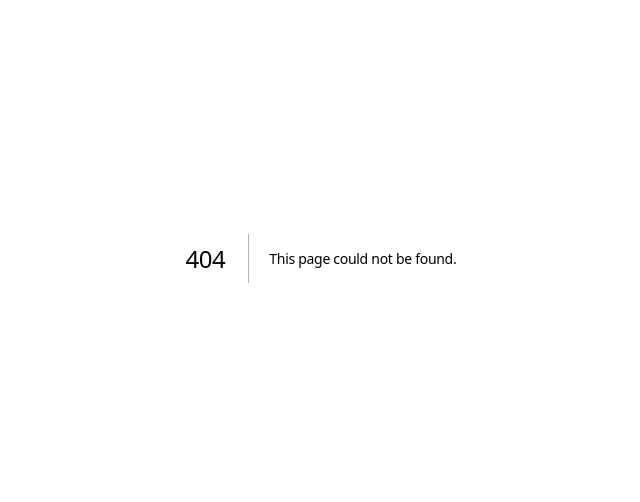
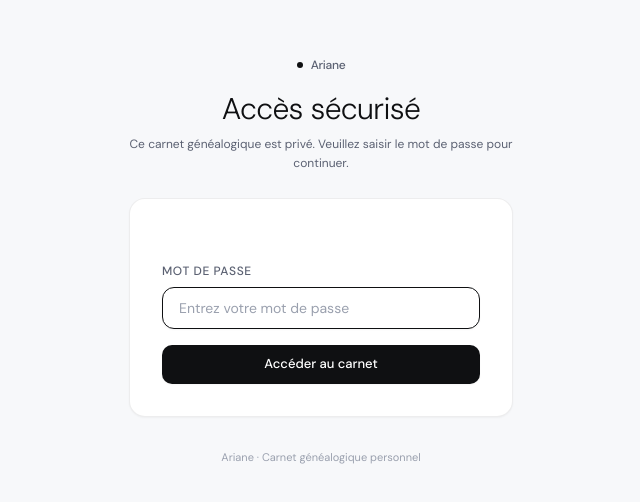
Before and after one commit to kilyanTual23/ariane-dashboard, a Next.js app: page /login in a window 1280 px wide. Before the commit this address had no page. Shown: the part 142-644 px from the top of the page, without its empty margins (319-959 px from the left). Built offline with nearby package versions, Linux system fonts and the light colour scheme.

Commit message:
feat(security): protection par mot de passe avec page de connexion et proxy d'authentification

```diff
--- /dev/null
+++ b/src/app/login/LoginForm.tsx
@@ -0,0 +1,67 @@
+"use client";
+
+import { useActionState } from "react";
+import { loginAction } from "./actions";
+import { buttonClass } from "@/components/ui";
+
+interface LoginFormProps {
+  initialError?: string;
+  from?: string;
+}
+
+export function LoginForm({ initialError, from }: LoginFormProps) {
+  const [state, formAction, isPending] = useActionState(loginAction, {
+    error: initialError,
+  });
+
+  return (
+    <form action={formAction} className="mt-8 space-y-4">
+      <input type="hidden" name="from" value={from ?? "/"} />
+
+      {state?.error && (
+        <div className="rounded-xl border border-danger/20 bg-danger-soft p-3.5 text-xs text-danger">
+          <p className="font-medium">{state.error}</p>
+        </div>
+      )}
+
+      <div>
+        <label
+          htmlFor="password"
+          className="block text-xs font-medium uppercase tracking-wider text-fg-muted"
+        >
+          Mot de passe
+        </label>
+        <div className="mt-2">
+          <input
+            id="password"
+            name="password"
+            type="password"
+            required
+            autoFocus
+            autoComplete="current-password"
+            placeholder="Entrez votre mot de passe"
+            className="w-full rounded-xl border border-border bg-surface px-4 py-2.5 text-sm text-fg shadow-soft outline-none transition-colors placeholder:text-fg-subtle focus:border-fg"
+          />
+        </div>
+      </div>
+
+      <button
+        type="submit"
+        disabled={isPending}
+        className={buttonClass(
+          "primary",
+          "w-full py-2.5 text-sm font-medium shadow-md transition-all active:scale-[0.99]",
+        )}
+      >
+        {isPending ? (
+          <span className="inline-flex items-center gap-2">
+            <span className="size-3.5 animate-spin rounded-full border-2 border-white/20 border-t-white" />
+            Vérification...
+          </span>
+        ) : (
+          "Accéder au carnet"
+        )}
+      </button>
+    </form>
+  );
+}
--- /dev/null
+++ b/src/app/login/actions.ts
@@ -0,0 +1,43 @@
+"use server";
+
+import { cookies } from "next/headers";
+import { redirect } from "next/navigation";
+import { AUTH_COOKIE_NAME, AUTH_COOKIE_MAX_AGE, hashToken } from "@/lib/auth";
+
+export async function loginAction(
+  _prevState: { error?: string } | null,
+  formData: FormData,
+): Promise<{ error?: string }> {
+  const password = (formData.get("password") as string | null)?.trim() ?? "";
+  const expectedPassword = process.env.ARIANE_PASSWORD;
+
+  if (!expectedPassword) {
+    return {
+      error: "ARIANE_PASSWORD n'est pas encore défini dans le fichier .env.local du serveur.",
+    };
+  }
+
+  if (!password || password !== expectedPassword) {
+    return { error: "Mot de passe incorrect." };
+  }
+
+  const token = await hashToken(expectedPassword);
+  const cookieStore = await cookies();
+  cookieStore.set(AUTH_COOKIE_NAME, token, {
+    httpOnly: true,
+    secure: process.env.NODE_ENV === "production",
+    sameSite: "lax",
+    path: "/",
+    maxAge: AUTH_COOKIE_MAX_AGE,
+  });
+
+  const rawFrom = (formData.get("from") as string | null) ?? "";
+  const from = rawFrom.startsWith("/") && !rawFrom.startsWith("//") ? rawFrom : "/";
+  redirect(from);
+}
+
+export async function logoutAction() {
+  const cookieStore = await cookies();
+  cookieStore.delete(AUTH_COOKIE_NAME);
+  redirect("/login");
+}
--- /dev/null
+++ b/src/app/login/page.tsx
@@ -0,0 +1,52 @@
+import type { Metadata } from "next";
+import { LoginForm } from "./LoginForm";
+
+export const dynamic = "force-dynamic";
+
+export const metadata: Metadata = {
+  title: "Connexion",
+};
+
+interface LoginPageProps {
+  searchParams: Promise<{
+    error?: string;
+    from?: string;
+  }>;
+}
+
+export default async function LoginPage({ searchParams }: LoginPageProps) {
+  const { error, from } = await searchParams;
+
+  let initialError: string | undefined;
+  if (error === "not_configured") {
+    initialError =
+      "La variable ARIANE_PASSWORD n'est pas encore configurée dans le fichier .env.local de votre serveur.";
+  }
+
+  return (
+    <main className="flex min-h-screen flex-col items-center justify-center px-4 py-12">
+      <div className="w-full max-w-sm">
+        <div className="text-center">
+          <span className="inline-flex items-center gap-2 text-xs font-medium tracking-tight text-fg-muted">
+            <span className="size-1.5 rounded-full bg-fg" />
+            Ariane
+          </span>
+          <h1 className="mt-4 text-2xl font-light tracking-tight text-fg sm:text-3xl">
+            Accès sécurisé
+          </h1>
+          <p className="mt-2 text-xs leading-relaxed text-fg-muted">
+            Ce carnet généalogique est privé. Veuillez saisir le mot de passe pour continuer.
+          </p>
+        </div>
+
+        <div className="mt-6 rounded-2xl border border-border bg-surface p-6 shadow-soft sm:p-8">
+          <LoginForm initialError={initialError} from={from} />
+        </div>
+
+        <p className="mt-8 text-center text-[11px] text-fg-subtle">
+          Ariane · Carnet généalogique personnel
+        </p>
+      </div>
+    </main>
+  );
+}
--- a/src/app/p/[slug]/reglages/page.tsx
+++ b/src/app/p/[slug]/reglages/page.tsx
@@ -11,6 +11,7 @@ import {
 import { PersonSelect, type PickerPerson } from "@/components/PersonSelect";
 import { buttonClass, Card } from "@/components/ui";
 import { getProfileBySlug, listPersons, listResources } from "@/lib/queries";
+import { logoutAction } from "@/app/login/actions";
 
 export const dynamic = "force-dynamic";
 
@@ -135,6 +136,19 @@ export default async function SettingsPage({ params }: PageProps<"/p/[slug]/regl
         </a>
       </Card>
 
+      <Card title="Sécurité">
+        <div className="flex items-center justify-between gap-3">
+          <p className="text-sm text-fg-muted">
+            L&apos;accès à Ariane est protégé par mot de passe.
+          </p>
+          <form action={logoutAction}>
+            <button type="submit" className={buttonClass("ghost")}>
+              Se déconnecter
+            </button>
+          </form>
+        </div>
+      </Card>
+
       <Card title="Zone sensible">
         <form action={deleteProfileAction} className="flex items-center justify-between gap-3">
           <input type="hidden" name="profileId" value={profile.id} />
--- a/src/app/page.tsx
+++ b/src/app/page.tsx
@@ -2,6 +2,7 @@ import type { Metadata } from "next";
 import Link from "next/link";
 
 import { createProfileAction } from "./actions";
+import { logoutAction } from "./login/actions";
 import { listPersons, listProfiles } from "@/lib/queries";
 import { buttonClass, completionTone, STATUS_DOT } from "@/components/ui";
 import { STATUSES, type Status } from "@/lib/types";
@@ -41,7 +42,8 @@ export default async function HomePage() {
 
   return (
     <main className="mx-auto w-full max-w-4xl px-6 py-16 sm:py-20">
-      <header className="mb-10">
+      <header className="mb-10 flex items-start justify-between gap-4">
+        <div>
           <span className="inline-flex items-center gap-2 text-[13px] font-medium tracking-tight">
             <span className="size-1.5 rounded-full bg-fg" />
             Ariane
@@ -52,6 +54,16 @@ export default async function HomePage() {
           <p className="mt-4 max-w-md text-[15px] leading-relaxed text-fg-muted">
             Chaque profil est un arbre indépendant, classé ici du plus avancé au plus jeune.
           </p>
+        </div>
+        <form action={logoutAction} className="pt-1">
+          <button
+            type="submit"
+            className="rounded-lg border border-border px-3 py-1.5 text-xs text-fg-muted transition-colors hover:border-fg/20 hover:text-fg"
+            title="Verrouiller la session"
+          >
+            Déconnexion
+          </button>
+        </form>
       </header>
 
       <div className="grid gap-3 sm:grid-cols-2">
--- /dev/null
+++ b/src/lib/auth.ts
@@ -0,0 +1,16 @@
+export const AUTH_COOKIE_NAME = "ariane_session";
+export const AUTH_COOKIE_MAX_AGE = 60 * 60 * 24 * 30; // 30 jours
+
+export async function hashToken(password: string): Promise<string> {
+  const encoder = new TextEncoder();
+  const data = encoder.encode(password + "_ariane_secure_auth_salt");
+  const hashBuffer = await crypto.subtle.digest("SHA-256", data);
+  const hashArray = Array.from(new Uint8Array(hashBuffer));
+  return hashArray.map((b) => b.toString(16).padStart(2, "0")).join("");
+}
+
+export async function verifyToken(token: string, password: string): Promise<boolean> {
+  if (!token || !password) return false;
+  const expected = await hashToken(password);
+  return token === expected;
+}
--- /dev/null
+++ b/src/proxy.ts
@@ -0,0 +1,58 @@
+import { NextResponse } from "next/server";
+import type { NextRequest } from "next/server";
+import { AUTH_COOKIE_NAME, verifyToken } from "@/lib/auth";
+
+export async function proxy(request: NextRequest) {
+  const { pathname, search } = request.nextUrl;
+
+  // Autoriser la page de connexion
+  if (pathname === "/login") {
+    const expectedPassword = process.env.ARIANE_PASSWORD;
+    const token = request.cookies.get(AUTH_COOKIE_NAME)?.value;
+    if (expectedPassword && token && (await verifyToken(token, expectedPassword))) {
+      return NextResponse.redirect(new URL("/", request.url));
+    }
+    return NextResponse.next();
+  }
+
+  const expectedPassword = process.env.ARIANE_PASSWORD;
+
+  // Si aucun mot de passe n'est configuré dans .env, bloquer par sécurité
+  if (!expectedPassword) {
+    if (pathname.startsWith("/api/")) {
+      return NextResponse.json({ error: "ARIANE_PASSWORD non configuré sur le serveur" }, { status: 503 });
+    }
+    const loginUrl = new URL("/login", request.url);
+    loginUrl.searchParams.set("error", "not_configured");
+    return NextResponse.redirect(loginUrl);
+  }
+
+  // Vérification de la session
+  const token = request.cookies.get(AUTH_COOKIE_NAME)?.value;
+  const isAuth = token ? await verifyToken(token, expectedPassword) : false;
+
+  if (isAuth) {
+    return NextResponse.next();
+  }
+
+  // Non authentifié : API renvoie 401, pages renvoient vers /login
+  if (pathname.startsWith("/api/")) {
+    return NextResponse.json({ error: "Non autorisé" }, { status: 401 });
+  }
+
+  const loginUrl = new URL("/login", request.url);
+  const from = pathname + search;
+  if (from !== "/") {
+    loginUrl.searchParams.set("from", from);
+  }
+  return NextResponse.redirect(loginUrl);
+}
+
+export const config = {
+  matcher: [
+    /*
+     * Intercepter toutes les requêtes sauf les fichiers statiques de Next.js, images et assets
+     */
+    "/((?!_next/static|_next/image|favicon.ico|fra.traineddata).*)",
+  ],
+};
```
Lines whose indentation alone changed are shown as unchanged.
